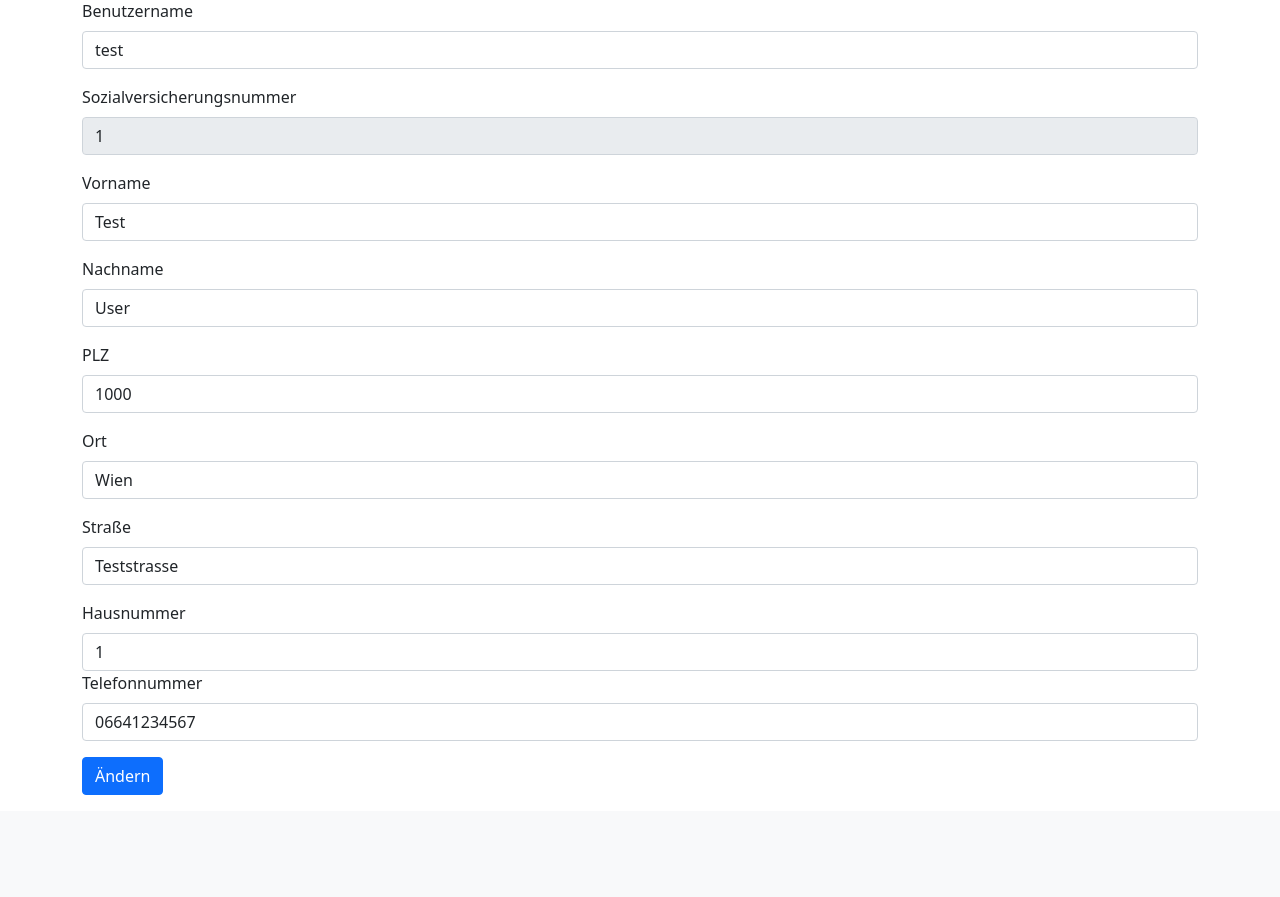
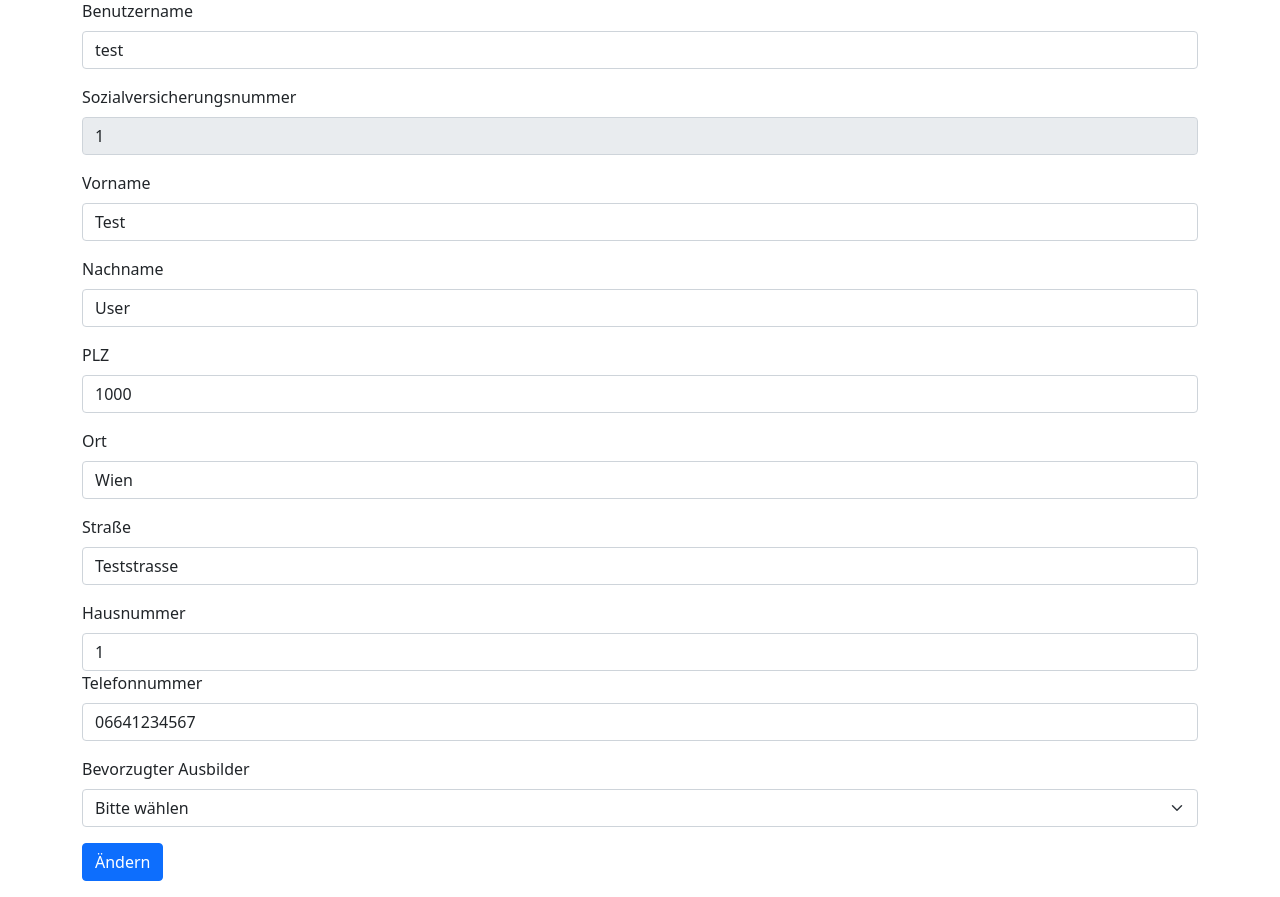
Before and after one commit to StasiaATP/flask-app_BIO1, a Flask app: page /edit in a window 1280 px wide. Shown: the part 127-1024 px from the top of the page. Before the commit the page ends 922 px from the top, so only its background shows below. Run offline with Flask 3, Linux system fonts and the light colour scheme; a user stored in the database is signed in; data comes from the database, SQL or seed files in the repository.

Commit message:
Bevorzugter Ausbilder als Dropdown hinzugefügt und in Registrierung/Bearbeitung integriert

```diff
--- a/app/teilnehmer_routes.py
+++ b/app/teilnehmer_routes.py
@@ -8,7 +8,7 @@
 from flask import Blueprint, render_template, request, redirect, url_for
 from flask_login import login_user, login_required, logout_user, current_user
 from werkzeug.security import check_password_hash, generate_password_hash
-from app.models import db, User, Teilnehmer, Seminar, Reserviert
+from app.models import db, User, Teilnehmer, Seminar, Reserviert, Ausbilder
 
 # Blueprint für die Routen erstellen
 routes = Blueprint('routes', __name__)
@@ -46,6 +46,8 @@
 # -----------------------------------
 @routes.route('/register', methods=['GET', 'POST'])
 def register():
+    ausbilder_liste = Ausbilder.query.all()  # Alle Ausbilder holen
+
     if request.method == 'POST':
         # Daten aus dem Formular
         username = request.form['username']
@@ -60,6 +62,8 @@
         strasse = request.form['strasse']
         hausnr = request.form['hausnr']
         telefonnummer = request.form['telefonnummer']
+        bevorzugter_ausbilder = request.form.get('bevorzugter_ausbilder', None)
+
 
         # Teilnehmer speichern
         teilnehmer = Teilnehmer(
@@ -72,13 +76,14 @@
                 ort=ort,
                 strasse=strasse,
                 hausnr=hausnr,
-                telefonnummer=telefonnummer
+                telefonnummer=telefonnummer,
+                bevorzugter_ausbilder=bevorzugter_ausbilder
         )
         db.session.add(teilnehmer)
         db.session.commit()
 
         return redirect(url_for('routes.login'))
-    return render_template('register.html')
+    return render_template('register.html', ausbilder_liste=ausbilder_liste)
 
 # -----------------------------------
 # Reservierung eines Seminars
@@ -136,6 +141,8 @@
 @routes.route('/edit', methods=['GET', 'POST'])
 @login_required
 def edit_user():
+    ausbilder_liste = Ausbilder.query.all()
+
     if request.method == 'POST':
         current_user.username = request.form['username']
         current_user.vorname = request.form['vorname']
@@ -145,10 +152,12 @@
         current_user.strasse = request.form['strasse']
         current_user.hausnr = request.form['hausnr']
         current_user.telefonnummer = request.form['telefonnummer']
+        current_user.bevorzugter_ausbilder = request.form.get('bevorzugter_ausbilder', None)
+
 
         db.session.commit()
         return redirect(url_for('routes.index'))
-    return render_template('edit_user.html')
+    return render_template('edit_user.html', ausbilder_liste=ausbilder_liste)
 
 # -----------------------------------
 # Logout Route
--- a/templates/edit_user.html
+++ b/templates/edit_user.html
@@ -38,6 +38,17 @@
         <label for="telefonnummer" class="form-label">Telefonnummer</label>
         <input type="text" class="form-control" id="telefonnummer" name="telefonnummer" value="{{ current_user.telefonnummer }}" required>
     </div>
+    <div class="mb-3">
+        <label for="bevorzugter_ausbilder" class="form-label">Bevorzugter Ausbilder</label>
+        <select class="form-select" id="bevorzugter_ausbilder" name="bevorzugter_ausbilder">
+            <option value="">Bitte wählen</option>
+            {% for ausbilder in ausbilder_liste %}
+                <option value="{{ ausbilder.kennzeichnung }}" {% if current_user.bevorzugter_ausbilder == ausbilder.kennzeichnung %}selected{% endif %}>
+                    {{ ausbilder.vorname }} {{ ausbilder.nachname }}
+                </option>
+            {% endfor %}
+        </select>
+    </div>
     <button type="submit" class="btn btn-primary">Ändern</button>
 </form>
 {% endblock %}
```
Also changed, not shown: templates/register.html (+9 -0 lines).
